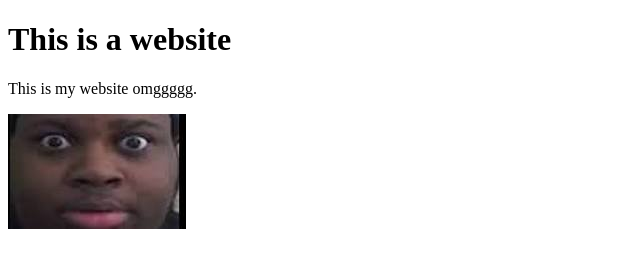
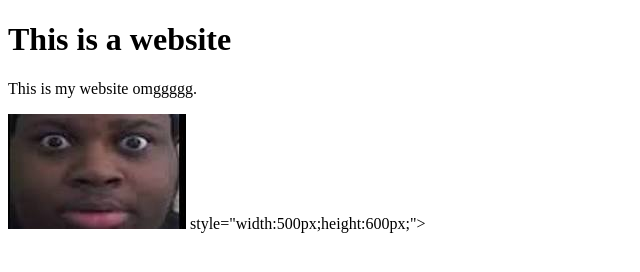
Before and after one commit to ADAA-AudioActive/ADAA-Alexd, a plain HTML site: page index.html in a window 1280 px wide. Shown: the whole page, without its empty margins (0-640 px from the left). Drawn offline with Linux system fonts and the light colour scheme.

Commit message:
Update index.html

```diff
--- a/index.html
+++ b/index.html
@@ -10,4 +10,4 @@
 
 </body>
 </html>
-<img src="images.jpeg" alt="Edp445">
+<img src="images.jpeg" alt="Edp445"> style="width:500px;height:600px;">
```
